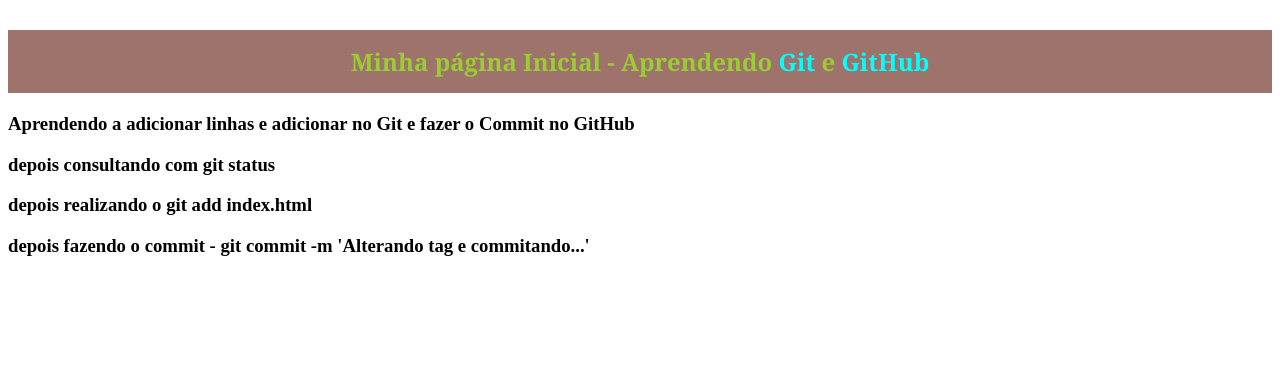
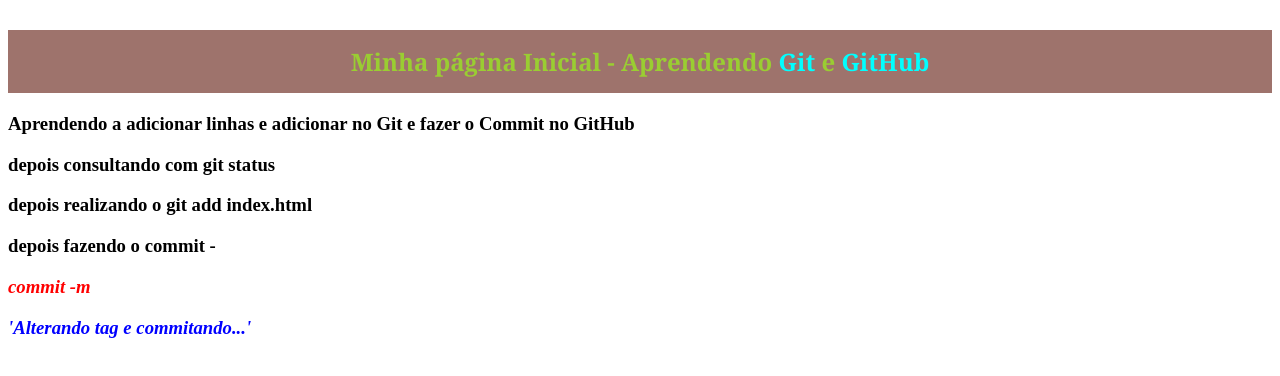
Before and after one commit to Hamamellis/projeto-curso-git, a plain HTML site: page index.html in a window 1280 px wide. Drawn offline with Linux system fonts and the light colour scheme.

Commit message:
Estilizando as tags P

```diff
--- a/css/style.css
+++ b/css/style.css
@@ -10,3 +10,11 @@
 span{
     color: aqua;
 }
+p{
+    color: blue;
+    font-style: italic;
+}
+
+.commit{
+    color: red;
+}
--- a/index.html
+++ b/index.html
@@ -13,6 +13,6 @@
             <h3>Aprendendo a adicionar linhas e adicionar no Git e fazer o Commit no GitHub</h3>
             <h3>depois consultando com git status</h3>
             <h3>depois realizando o git add index.html</h3>
-            <h3>depois fazendo o commit - git commit -m 'Alterando tag e commitando...'</h3>
+            <h3>depois fazendo o commit - <p class="commit"> commit -m </p> <p>'Alterando tag e commitando...'</p></h3>
     </body>
 </html>
```
